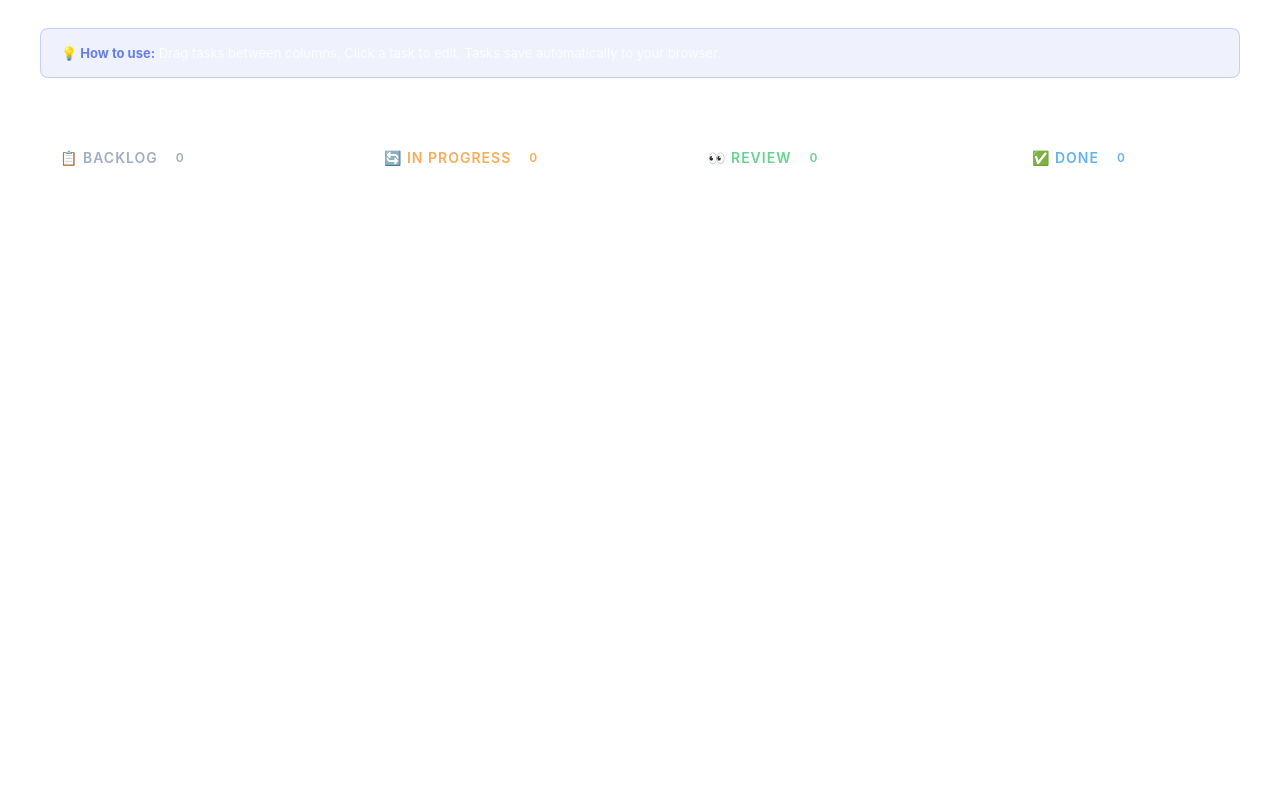
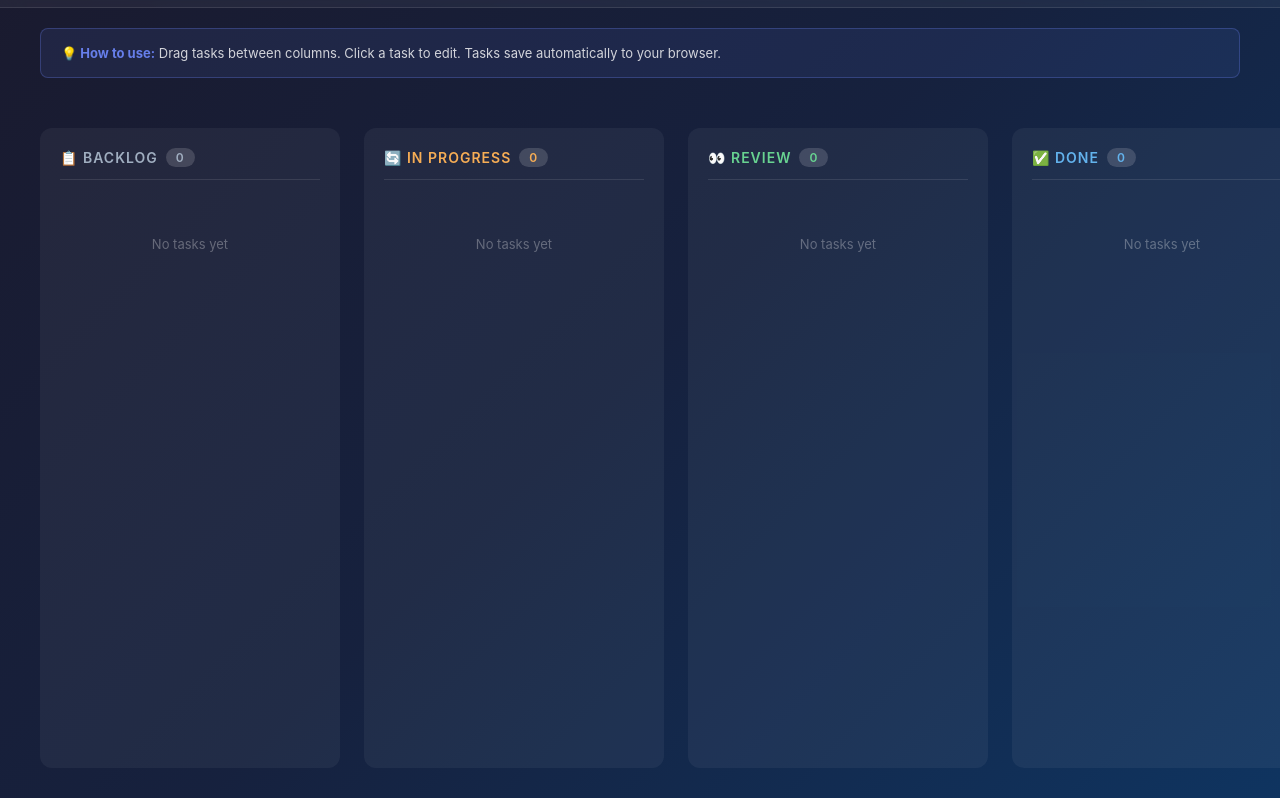
Before and after one commit to pjexec/kanban-board, a plain HTML site: page index.html in a window 1280 px wide. Shown: the part 73-871 px from the top of the page. Drawn offline with Linux system fonts and the light colour scheme.

Commit message:
Fix: Dark theme CSS

```diff
--- a/index.html
+++ b/index.html
@@ -13,9 +13,9 @@
 
         body {
             font-family: -apple-system, BlinkMacSystemFont, 'Segoe UI', Roboto, Oxygen, Ubuntu, sans-serif;
--gradient(135deg            background: linear, #1a1a2e 0%, #16213e 50%, #0f3460 100%);
+            background: linear-gradient(135deg, #1a1a2e 0%, #16213e 50%, #0f3460 100%);
             min-height: 100vh;
-            color: #fff;
+            color: #ffffff;
         }
 
         .header {
```
